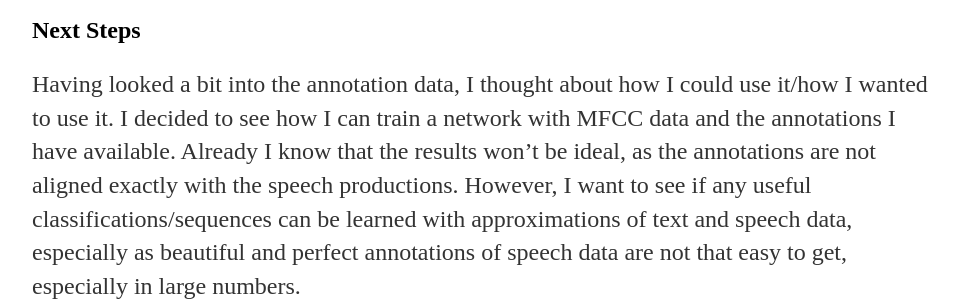
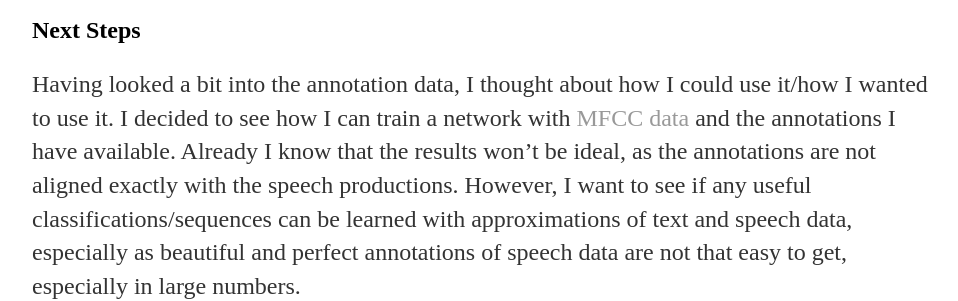
Before and after one commit to a-n-rose/a-n-rose.github.io, a Jekyll site: the page built from _posts/2018-09-12-multiling-speech2text.md, in a window 1280 px wide and 900 px high, scrolled down 1378 px. Shown: the part 189-490 px from the top of the window, without its empty margins (160-1118 px from the left). Built offline with Jekyll 4.4.1, drawn with Linux system fonts in a browser that asks for light colours; some of the changed lines change nothing that is shown.

Commit message:
added link to MFCC prep post

```diff
--- a/_posts/2018-09-12-multiling-speech2text.md
+++ b/_posts/2018-09-12-multiling-speech2text.md
@@ -45,7 +45,7 @@ The English annotation files are in a separate folder from the WAV files. The En
 
 ## Next Steps
 
-Having looked a bit into the annotation data, I thought about how I could use it/how I wanted to use it. I decided to see how I can train a network with MFCC data and the annotations I have available. Already I know that the results won't be ideal, as the annotations are not aligned exactly with the speech productions. However, I want to see if any useful classifications/sequences can be learned with approximations of text and speech data, especially as beautiful and perfect annotations of speech data are not that easy to get, especially in large numbers.
+Having looked a bit into the annotation data, I thought about how I could use it/how I wanted to use it. I decided to see how I can train a network with <a href="/2018/09/09/MFCC-extraction-prep-speech-4-deep-learning.html">MFCC data</a> and the annotations I have available. Already I know that the results won't be ideal, as the annotations are not aligned exactly with the speech productions. However, I want to see if any useful classifications/sequences can be learned with approximations of text and speech data, especially as beautiful and perfect annotations of speech data are not that easy to get, especially in large numbers.
 
 Despite some evidence of higher accuracy in speech recognition using <a href="https://www.kaggle.com/c/tensorflow-speech-recognition-challenge/discussion/46945">mel-log-spectrograms instead of MFCCs</a>, the benefits of MFCC automatic normalization of power, especially when using various samples with various amounts of power (<a href="https://pdfs.semanticscholar.org/6bdc/cfe195bc49d218acc5be750aa49e41f408e4.pdf">Deng et al.(2013)</a>). Considering I am using voluntarily submitted data, from speakers with all sorts of recording devices, background noises, etc., I think the MFCC is a safe bet for now. Later I'll likely play with mel-log-spectrograms.
 
```
